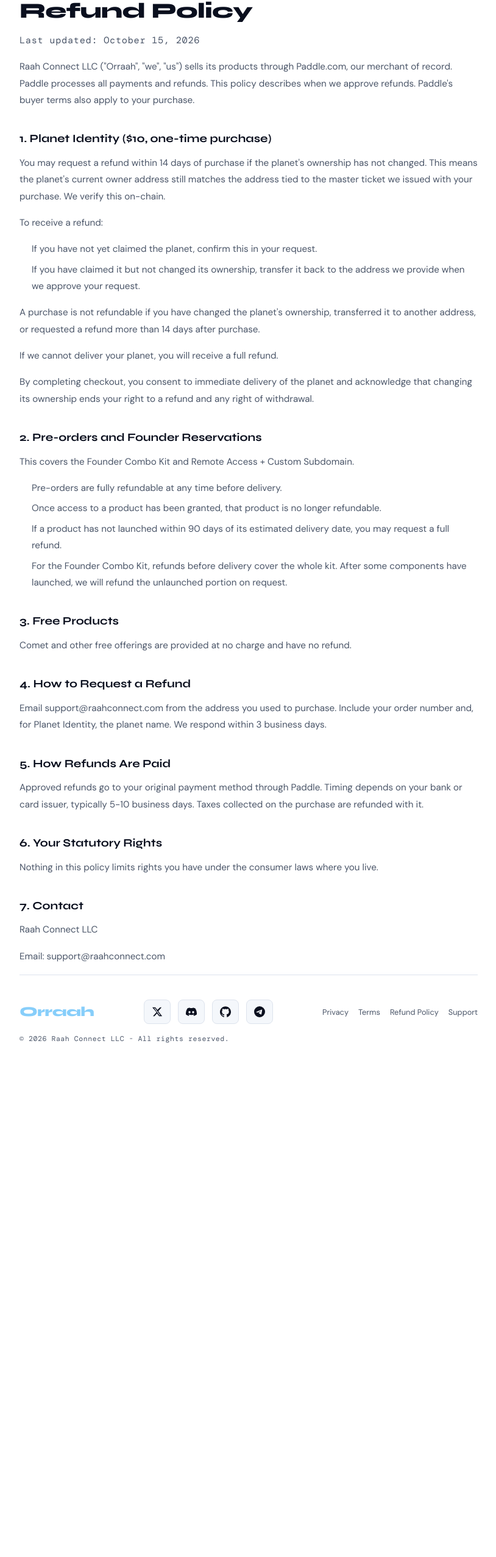
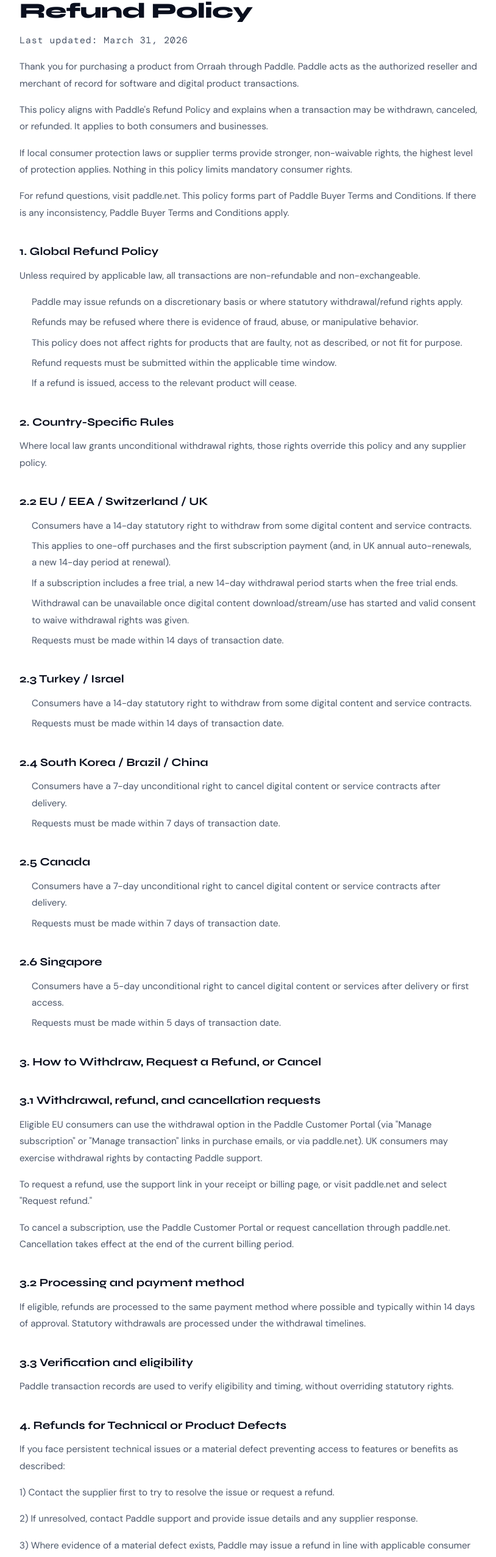
Before and after one commit to Raah-Connect/orraah.com, a Next.js app: page /refund-policy in a window 1280 px wide. Shown: the part 218-2771 px from the top of the page at 61% size, without its empty margins (232-1046 px from the left). Before the commit the page ends 2030 px from the top, so only its background shows below. Built offline with nearby package versions, Linux system fonts and the light colour scheme; a web font is replaced by a local one.

Commit message:
new refund policy

```diff
--- a/app/refund-policy/page.tsx
+++ b/app/refund-policy/page.tsx
@@ -4,76 +4,236 @@
 export default function RefundsPage() {
   return (
     <LegalPage title="Refund Policy">
-      <p className="legal-date">Last updated: October 15, 2026</p>
+      <p className="legal-date">Last updated: March 31, 2026</p>
 
       <p>
-        Raah Connect LLC ("Orraah", "we", "us") sells its products through Paddle.com,
-        our merchant of record. Paddle processes all payments and refunds. This policy describes when we approve
-        refunds. Paddle&apos;s buyer terms also apply to your purchase.
+        Thank you for purchasing a product from Orraah through Paddle. Paddle acts as
+        the authorized reseller and merchant of record for software and digital product
+        transactions.
+      </p>
+      <p>
+        This policy aligns with Paddle&apos;s Refund Policy and explains when a
+        transaction may be withdrawn, canceled, or refunded. It applies to both
+        consumers and businesses.
+      </p>
+      <p>
+        If local consumer protection laws or supplier terms provide stronger,
+        non-waivable rights, the highest level of protection applies. Nothing in this
+        policy limits mandatory consumer rights.
+      </p>
+      <p>
+        For refund questions, visit{' '}
+        <a href="https://paddle.net" target="_blank" rel="noopener noreferrer">
+          paddle.net
+        </a>
+        . This policy forms part of Paddle Buyer Terms and Conditions. If there is any
+        inconsistency, Paddle Buyer Terms and Conditions apply.
       </p>
 
-      <h2>1. Planet Identity ($10, one-time purchase)</h2>
+      <h2>1. Global Refund Policy</h2>
       <p>
-        You may request a refund within 14 days of purchase if the planet&apos;s ownership has not changed. This
-        means the planet&apos;s current owner address still matches the address tied to the master ticket we issued
-        with your purchase. We verify this on-chain.
+        Unless required by applicable law, all transactions are non-refundable and
+        non-exchangeable.
       </p>
-      <p>To receive a refund:</p>
       <ul>
-        <li>If you have not yet claimed the planet, confirm this in your request.</li>
         <li>
-          If you have claimed it but not changed its ownership, transfer it back to the address we provide when we
-          approve your request.
+          Paddle may issue refunds on a discretionary basis or where statutory
+          withdrawal/refund rights apply.
         </li>
+        <li>
+          Refunds may be refused where there is evidence of fraud, abuse, or
+          manipulative behavior.
+        </li>
+        <li>
+          This policy does not affect rights for products that are faulty, not as
+          described, or not fit for purpose.
+        </li>
+        <li>Refund requests must be submitted within the applicable time window.</li>
+        <li>If a refund is issued, access to the relevant product will cease.</li>
       </ul>
+
+      <h2>2. Country-Specific Rules</h2>
       <p>
-        A purchase is not refundable if you have changed the planet&apos;s ownership, transferred it to another
-        address, or requested a refund more than 14 days after purchase.
-      </p>
-      <p>If we cannot deliver your planet, you will receive a full refund.</p>
-      <p>
-        By completing checkout, you consent to immediate delivery of the planet and acknowledge that changing its
-        ownership ends your right to a refund and any right of withdrawal.
+        Where local law grants unconditional withdrawal rights, those rights override
+        this policy and any supplier policy.
       </p>
 
-      <h2>2. Pre-orders and Founder Reservations</h2>
-      <p>
-        This covers the Founder Combo Kit and Remote Access + Custom Subdomain.
-      </p>
+      <h2>2.2 EU / EEA / Switzerland / UK</h2>
       <ul>
-        <li>Pre-orders are fully refundable at any time before delivery.</li>
-        <li>Once access to a product has been granted, that product is no longer refundable.</li>
         <li>
-          If a product has not launched within 90 days of its estimated delivery date, you may request a full
-          refund.
+          Consumers have a 14-day statutory right to withdraw from some digital
+          content and service contracts.
         </li>
         <li>
-          For the Founder Combo Kit, refunds before delivery cover the whole kit. After some components have
-          launched, we will refund the unlaunched portion on request.
+          This applies to one-off purchases and the first subscription payment (and, in
+          UK annual auto-renewals, a new 14-day period at renewal).
+        </li>
+        <li>
+          If a subscription includes a free trial, a new 14-day withdrawal period starts
+          when the free trial ends.
+        </li>
+        <li>
+          Withdrawal can be unavailable once digital content download/stream/use has
+          started and valid consent to waive withdrawal rights was given.
+        </li>
+        <li>Requests must be made within 14 days of transaction date.</li>
+      </ul>
+
+      <h2>2.3 Turkey / Israel</h2>
+      <ul>
+        <li>
+          Consumers have a 14-day statutory right to withdraw from some digital
+          content and service contracts.
+        </li>
+        <li>Requests must be made within 14 days of transaction date.</li>
+      </ul>
+
+      <h2>2.4 South Korea / Brazil / China</h2>
+      <ul>
+        <li>
+          Consumers have a 7-day unconditional right to cancel digital content or
+          service contracts after delivery.
+        </li>
+        <li>Requests must be made within 7 days of transaction date.</li>
+      </ul>
+
+      <h2>2.5 Canada</h2>
+      <ul>
+        <li>
+          Consumers have a 7-day unconditional right to cancel digital content or
+          service contracts after delivery.
+        </li>
+        <li>Requests must be made within 7 days of transaction date.</li>
+      </ul>
+
+      <h2>2.6 Singapore</h2>
+      <ul>
+        <li>
+          Consumers have a 5-day unconditional right to cancel digital content or
+          services after delivery or first access.
+        </li>
+        <li>Requests must be made within 5 days of transaction date.</li>
+      </ul>
+
+      <h2>3. How to Withdraw, Request a Refund, or Cancel</h2>
+      <h2>3.1 Withdrawal, refund, and cancellation requests</h2>
+      <p>
+        Eligible EU consumers can use the withdrawal option in the Paddle Customer
+        Portal (via "Manage subscription" or "Manage transaction" links in purchase
+        emails, or via paddle.net). UK consumers may exercise withdrawal rights by
+        contacting Paddle support.
+      </p>
+      <p>
+        To request a refund, use the support link in your receipt or billing page, or
+        visit{' '}
+        <a href="https://paddle.net" target="_blank" rel="noopener noreferrer">
+          paddle.net
+        </a>{' '}
+        and select "Request refund."
+      </p>
+      <p>
+        To cancel a subscription, use the Paddle Customer Portal or request
+        cancellation through{' '}
+        <a href="https://paddle.net" target="_blank" rel="noopener noreferrer">
+          paddle.net
+        </a>
+        . Cancellation takes effect at the end of the current billing period.
+      </p>
+
+      <h2>3.2 Processing and payment method</h2>
+      <p>
+        If eligible, refunds are processed to the same payment method where possible
+        and typically within 14 days of approval. Statutory withdrawals are processed
+        under the withdrawal timelines.
+      </p>
+
+      <h2>3.3 Verification and eligibility</h2>
+      <p>
+        Paddle transaction records are used to verify eligibility and timing, without
+        overriding statutory rights.
+      </p>
+
+      <h2>4. Refunds for Technical or Product Defects</h2>
+      <p>
+        If you face persistent technical issues or a material defect preventing access
+        to features or benefits as described:
+      </p>
+      <p>
+        1) Contact the supplier first to try to resolve the issue or request a refund.
+      </p>
+      <p>
+        2) If unresolved, contact Paddle support and provide issue details and any
+        supplier response.
+      </p>
+      <p>
+        3) Where evidence of a material defect exists, Paddle may issue a refund in
+        line with applicable consumer law.
+      </p>
+
+      <h2>5. Add-Ons and One-Time Transactions</h2>
+      <ul>
+        <li>
+          Add-ons linked to a main subscription expire when the main subscription ends,
+          unless stated otherwise.
+        </li>
+        <li>
+          Refund eligibility for add-ons and one-time transactions follows the same
+          criteria as the main transaction unless local law provides otherwise.
+        </li>
+        <li>
+          Items delivered and fully accessible immediately may be non-refundable once
+          delivered, except where required by law.
         </li>
       </ul>
 
-      <h2>3. Free Products</h2>
-      <p>Comet and other free offerings are provided at no charge and have no refund.</p>
+      <h2>6. Chargebacks and Payment Disputes</h2>
+      <p>
+        Contact Paddle before raising a chargeback or dispute with your bank or payment
+        provider where possible.
+      </p>
+      <ul>
+        <li>
+          Access to the relevant product may be temporarily suspended while a chargeback
+          is reviewed.
+        </li>
+        <li>
+          Paddle may provide payment details and relevant consent records to payment
+          providers when disputes are raised.
+        </li>
+        <li>
+          This does not affect lawful rights to dispute charges under card-scheme or
+          consumer-protection rules.
+        </li>
+      </ul>
 
-      <h2>4. How to Request a Refund</h2>
+      <h2>7. Discretionary Refunds</h2>
       <p>
-        Email support@raahconnect.com from the address you used to purchase. Include your order number and, for
-        Planet Identity, the planet name. We respond within 3 business days.
+        Paddle may, at its sole discretion, issue a refund if requested within 14 days
+        of the transaction date. Submission within 14 days does not guarantee a refund.
+      </p>
+      <p>
+        Requests are reviewed case-by-case and may be approved in full, approved in
+        part, or declined based on factors including product nature, reason,
+        usage/consumption, and contractual terms.
+      </p>
+      <p>
+        A discretionary refund is voluntary and does not create future refund
+        obligations for similar requests.
       </p>
 
-      <h2>5. How Refunds Are Paid</h2>
+      <h2>8. Updates to this Policy</h2>
       <p>
-        Approved refunds go to your original payment method through Paddle. Timing depends on your bank or card
-        issuer, typically 5-10 business days. Taxes collected on the purchase are refunded with it.
+        Paddle may update this policy from time to time. The version in effect at the
+        time of your transaction governs that transaction.
       </p>
 
-      <h2>6. Your Statutory Rights</h2>
-      <p>Nothing in this policy limits rights you have under the consumer laws where you live.</p>
+      <h2>9. Governing Law and Disputes</h2>
+      <p>
+        This policy is subject to the governing law, complaints, and dispute provisions
+        set out in Paddle Buyer Terms and Conditions.
+      </p>
 
-      <h2>7. Contact</h2>
-      <p>Raah Connect LLC</p>
-      <p>Email: support@raahconnect.com</p>
+      <p>March 31, 2026</p>
 
       <SiteFooter />
     </LegalPage>
--- a/app/store/page.tsx
+++ b/app/store/page.tsx
@@ -388,6 +388,9 @@
             <div className="product-title">Comet</div>
             <div className="product-price">Free</div>
             <div className="product-price-note">No signup required to try</div>
+            <p className="product-price-note">
+              No payment required, so no refund applies. See <Link href="/refund-policy">Refund Policy</Link>
+            </p>
             <p className="product-desc">
               Boot a free Urbit server instantly and try Orraah with zero commitment.
             </p>
@@ -401,7 +404,7 @@
             <div className="product-price-note">{founderNote("founders-combo", "Founder reservation • first 500 slots")}</div>
             <div className="product-delivery">{founderDelivery("founders-combo")}</div>
             <p className="product-price-note">
-              Fully refundable before delivery. See <Link href="/refund-policy">Refund Policy</Link>
+              Generally non-refundable except where statutory rights apply; discretionary refunds may be considered within 14 days. See <Link href="/refund-policy">Refund Policy</Link>
             </p>
             <p className="product-desc">
               Reserve founder pricing for Friends &amp; Family Hosting, Remote Access, and AI package.
@@ -416,7 +419,7 @@
             <div className="product-price">$10</div>
             <div className="product-price-note">One-time purchase</div>
             <div className="product-price-note">
-              Refunds available within 14 days only if ownership has not changed. See <Link href="/refund-policy">Refund Policy</Link>.
+              Generally non-refundable except where statutory rights apply; discretionary refunds may be considered within 14 days. See <Link href="/refund-policy">Refund Policy</Link>.
             </div>
             <p className="product-desc">
               Your own Urbit planet - a real identity on the network, owned by you.
@@ -437,7 +440,7 @@
             <div className="product-price-note">{founderNote("remote-access-custom-subdomain", "Founder reservation • first 500 slots")}</div>
             <div className="product-delivery">{founderDelivery("remote-access-custom-subdomain")}</div>
             <p className="product-price-note">
-              Fully refundable before delivery. See <Link href="/refund-policy">Refund Policy</Link>
+              Generally non-refundable except where statutory rights apply; discretionary refunds may be considered within 14 days. See <Link href="/refund-policy">Refund Policy</Link>
             </p>
             <p className="product-desc">
               Founder reservation pricing. Get remote access as soon as this feature launches.
```
